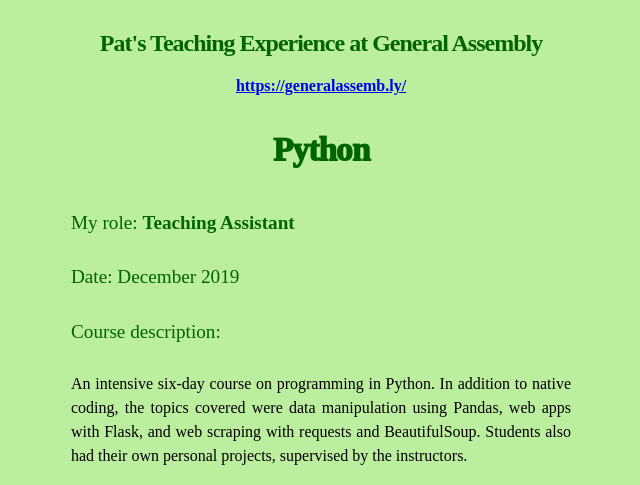
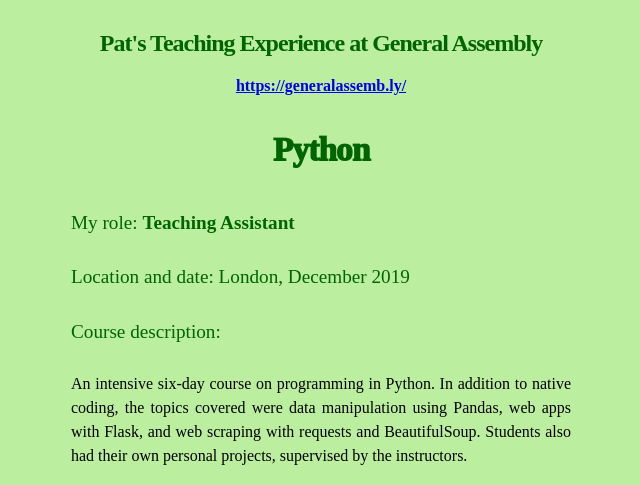
Before and after one commit to patsess/pats-ga, a Flask app: page / in a window 1280 px wide. Shown: the top 485 px of the page, without its empty margins (319-959 px from the left). Run offline with Flask 2, Linux system fonts and the light colour scheme.

Commit message:
added location info

```diff
--- a/templates/ga_experience.html
+++ b/templates/ga_experience.html
@@ -16,7 +16,7 @@
         <h3>Python</h3>
 
         <h4>My role: <strong>Teaching Assistant</strong></h4>
-        <h4>Date: December 2019</h4>
+        <h4>Location and date: London, December 2019</h4>
 
         <h4>Course description:</h4>
         <p align="justify">{{pyt6_course_description}}</p>
```
